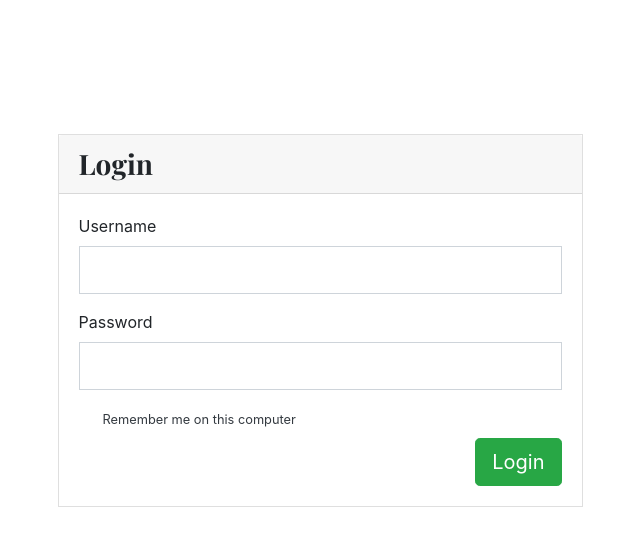
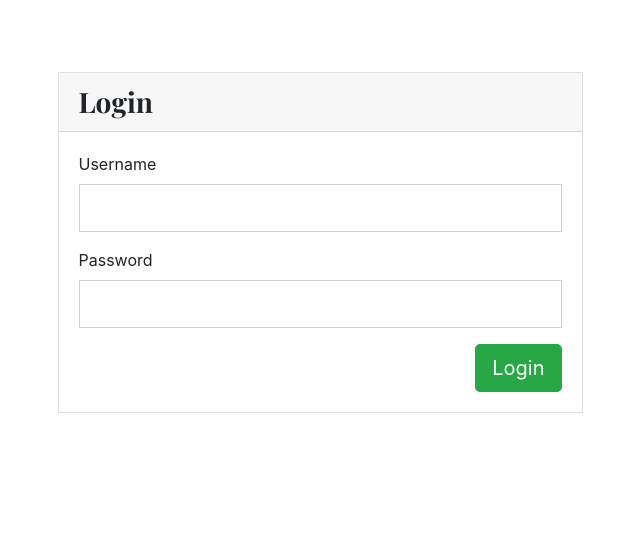
Before and after one commit to tamkovich/FlaskBlog, a Flask app: page /login/ in a window 1280 px wide. Shown: the part 76-622 px from the top of the page, without its empty margins (320-960 px from the left). Run offline with Flask 2, Linux system fonts and the light colour scheme; some libraries are stand-ins or nearby versions.

Commit message:
MySQL DB & forms.py

```diff
--- a/app.py
+++ b/app.py
@@ -1,4 +1,6 @@
-from flask import Flask, render_template, flash
+from flask import Flask, render_template, flash, request, redirect, url_for
+
+from dbconnect import connection
 
 app = Flask(__name__)
 
@@ -8,15 +10,22 @@ def hello_world():
     return render_template('main.html')
 
 
-@app.route('/login/')
+@app.route('/login/', methods=['GET', 'POST'])
 def login():
+    if request.method == 'POST':
+        flash(request.form['username'])
+        flash(request.form['password'])
     return render_template('account/login.html')
 
 
-@app.route('/sign-up/')
+@app.route('/sign-up/', methods=['GET', 'POST'])
 def sign_up():
-    return render_template('account/sign-up.html')
-
+    try:
+        c, conn = connection()
+        # return render_template('account/sign-up.html')
+        return 'OKAY' + '\n' + str(c) + '\n' + str(conn)
+    except Exception as e:
+        return str(e)
 
 @app.route('/jaselnik/halloffame/')
 def halloffame():
--- a/requirements.txt
+++ b/requirements.txt
@@ -1,6 +1,9 @@
 click==6.7
 Flask==1.0.2
+Flask-WTF==0.14.2
 itsdangerous==0.24
 Jinja2==2.10
 MarkupSafe==1.0
+mysqlclient==1.3.13
 Werkzeug==0.14.1
+WTForms==2.2.1
--- a/templates/account/login.html
+++ b/templates/account/login.html
@@ -4,7 +4,6 @@
 <div class="container py-5">
     <div class="row">
         <div class="col-md-12">
-            <h2 class="text-center text-white mb-4">Bootstrap 4 Login Form</h2>
             <div class="row">
                 <div class="col-md-6 mx-auto">
 
@@ -17,20 +16,13 @@
                             <form class="form" role="form" autocomplete="off" id="formLogin" novalidate="" method="POST">
                                 <div class="form-group">
                                     <label for="uname1">Username</label>
-                                    <input type="text" class="form-control form-control-lg rounded-0" name="uname1" id="uname1" required="">
+                                    <input type="text" class="form-control form-control-lg rounded-0" name="username" id="uname1" required="" value="{{ request.form.username }}">
                                     <div class="invalid-feedback">Oops, you missed this one.</div>
                                 </div>
                                 <div class="form-group">
                                     <label>Password</label>
-                                    <input type="password" class="form-control form-control-lg rounded-0" id="pwd1" required="" autocomplete="new-password">
+                                    <input type="password" class="form-control form-control-lg rounded-0" name="password" id="pwd1" required="" autocomplete="new-password" value="{{ request.form.password }}">
                                     <div class="invalid-feedback">Enter your password too!</div>
-                                </div>
-                                <div>
-                                    <label class="custom-control custom-checkbox">
-                                      <input type="checkbox" class="custom-control-input">
-                                      <span class="custom-control-indicator"></span>
-                                      <span class="custom-control-description small text-dark">Remember me on this computer</span>
-                                    </label>
                                 </div>
                                 <button type="submit" class="btn btn-success btn-lg float-right" id="btnLogin">Login</button>
                             </form>
--- a/templates/account/sign-up.html
+++ b/templates/account/sign-up.html
@@ -5,7 +5,6 @@
     <div class="row">
         <div class="col-md-6 mx-auto">
                 <div class="card card-body">
-                    <h3 class="text-center mb-4">Sign-up</h3>
                     <div class="alert alert-danger">
                         <a class="close font-weight-light" data-dismiss="alert" href="#">×</a>Password is too short.
                     </div>
```
Also changed, not shown: dbconnect.py (added, +11 -0 lines), forms.py (added, +18 -0 lines).
